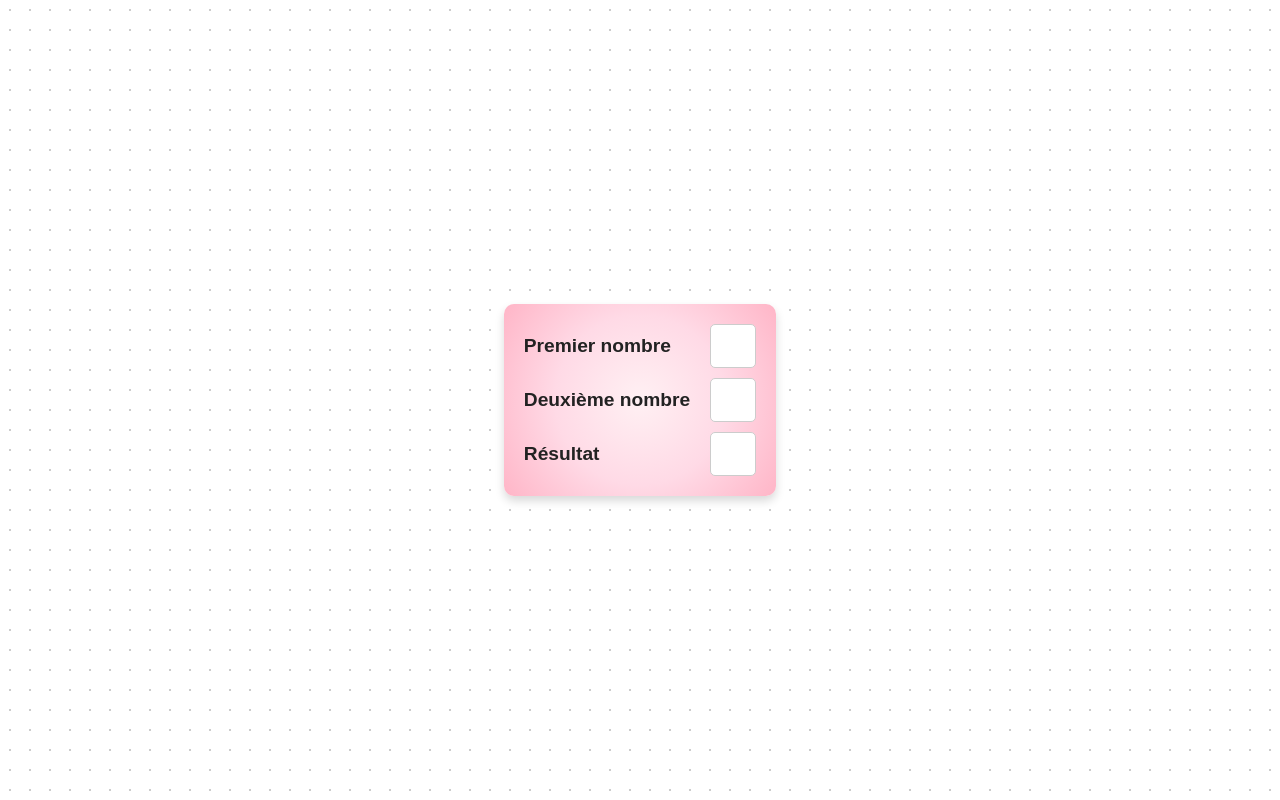
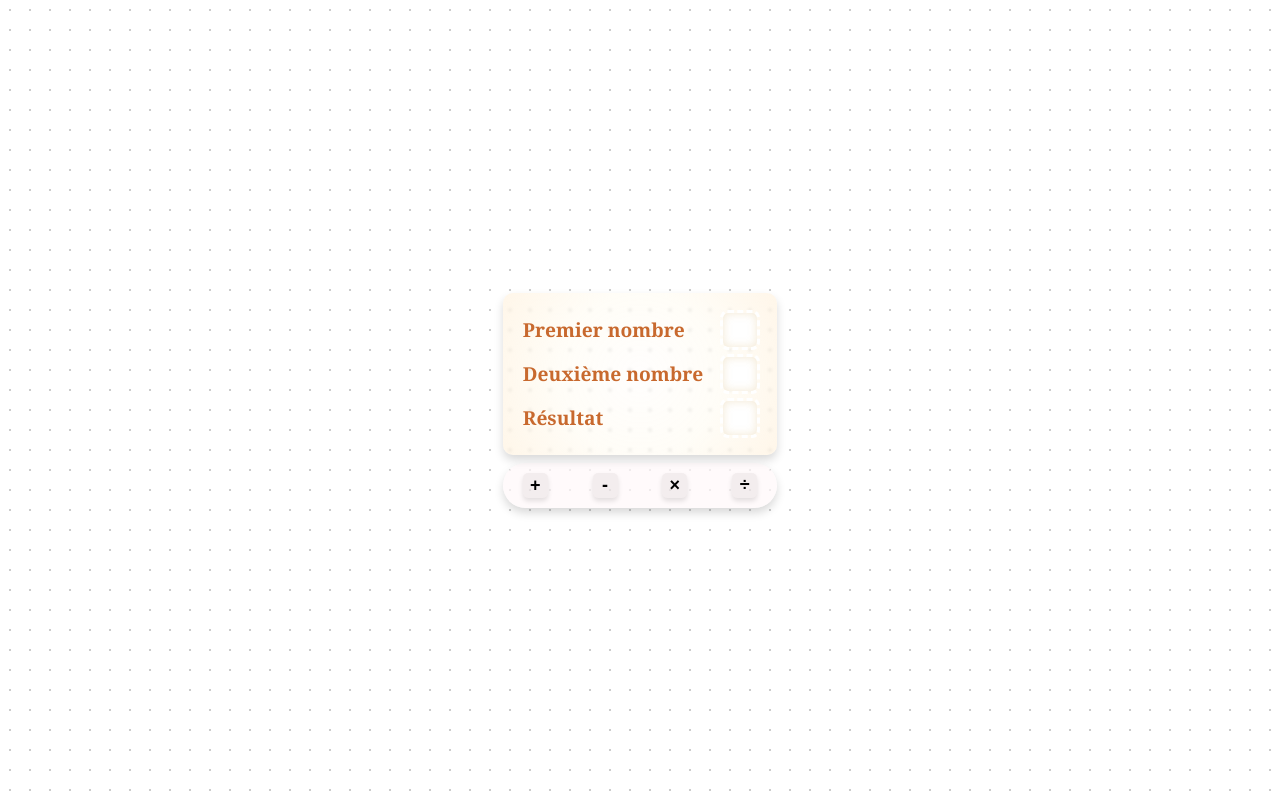
Before and after one commit to MrFlamesJr/lab1-calculator, an Angular app: page / in a window 1280 px wide. Built offline with nearby package versions, Linux system fonts and the light colour scheme.

Commit message:
basic calculator layout

```diff
--- a/src/app/app.css
+++ b/src/app/app.css
@@ -9,6 +9,6 @@
     align-items: center;
     height:100%;
     width :100%;
-    background-image: radial-gradient(var(--grid-dots) 1px, transparent 1px);
+    background-image: radial-gradient(#ccc 1px, transparent 1px);
     background-size: 20px 20px;
 }
--- a/src/app/basic-calculator/basic-calculator.css
+++ b/src/app/basic-calculator/basic-calculator.css
@@ -1,6 +1,53 @@
+
+::selection {
+  background: #ef5800;
+  color: white;
+}
+
 .calculator-container {
-    background: #fff0f3;
-    background: radial-gradient(circle,rgba(255, 240, 243, 1) 0%, rgba(255, 218, 230, 1) 51%, rgb(255, 181, 199) 100%);
+    display: flex;
+    flex-direction:column;
+    gap:8px;
+}
+
+.operation-row {
+    display: flex;
+    justify-content: space-between;
+    align-items: center;
+    background: #fff8f9b5;
+    border-radius: 100px;
+    padding:10px 20px;
+    box-shadow: 0 5px 10px rgba(0, 0, 0, 0.152);
+
+}
+
+.operation-row button{
+    background-color: rgba(123, 114, 121, 0.095);
+    border: none;
+    border-radius: 5px;
+    width: 25px;
+    height:25px;
+    font-size: large;
+    font-weight: bold;
+    cursor: pointer;
+    box-shadow: 0 3px 5px rgba(0, 0, 0, 0.115);
+    transition: transform 0.2s;
+}
+
+.operation-row button:hover{
+    background-color: rgba(123, 114, 121, 0.2);
+    transform:scale(1.2)
+}
+
+.operation-row button:active{
+    box-shadow: 0 2px 5px rgba(0, 0, 0, 0.055);
+
+}
+
+.calculator-container .rows {
+    background: #ffd79e2c;
+    background: radial-gradient(circle,rgba(255, 246, 240, 0.153) 0%, rgba(255, 245, 218, 0.214) 51%, rgba(255, 233, 201, 0.405) 100%);
+    backdrop-filter: blur(1.5px);
     border-radius: 10px;
     padding:20px;
     box-shadow: 0 5px 10px rgba(0, 0, 0, 0.152);
@@ -8,25 +55,51 @@
     display:flex;
     flex-direction: column;
     gap:10px;
+    color:rgb(200, 105, 46)
 
 }
 
-.calculator-container div{
+.calculator-container .rows div{
     display: flex;
     justify-content: space-between;
     align-items: center;
     gap :20px;
 }
 
-.calculator-container h3 {
+.calculator-container .rows h3 {
     margin: 0;
     font-size: 1.2rem;
     color: var(--text);
 }
 
-.calculator-container input {
-    width:40px;
-    height:40px;
+.calculator-container .rows input {
+    width:30px;
+    height:30px;
+    padding:2px 2px;
     border-radius: 5px;
     border: 1px solid var(--grid-dots);
+    text-align: center;
+
+    box-shadow:inset 0 0 10px rgba(213, 173, 100, 0.285);
+    outline: white dashed 3px;
+
+    transition: all 0.2s cubic-bezier(0.34, 1.56, 0.64, 1);
+    font-family: Cambria, Cochin, Georgia, Times, 'Times New Roman', serif;
+
 }
+
+.calculator-container .rows input:hover{
+    box-shadow:inset 0 0 5px rgba(192, 100, 20, 0.285);
+    outline: rgb(255, 163, 25) dashed 4px
+}
+
+.calculator-container .rows input:focus{
+    box-shadow:inset 0 0 5px rgba(213, 175, 100, 0.285);
+    outline: rgb(255, 194, 128) dashed 3px
+}
+
+/* This is to remove the little arrows in the number inputs */
+input[type="number"]::-webkit-inner-spin-button,
+input[type="number"]::-webkit-outer-spin-button {
+  -webkit-appearance: none;
+}
--- a/src/app/basic-calculator/basic-calculator.html
+++ b/src/app/basic-calculator/basic-calculator.html
@@ -1,5 +1,29 @@
 <div class="calculator-container">
-  <div><h3>Premier nombre</h3><input type="number"></div>
-  <div><h3>Deuxième nombre</h3><input type="number"></div>
-  <div><h3>Résultat</h3><input type="number" readonly></div>
+  <div class="rows">
+    <div><h3>Premier nombre</h3>
+
+      <input
+        type="number"
+        #inputFirst
+        (focus)="$any($event.target).select()">  <!-- auto selects text on focus -->
+
+
+    </div>
+    <div><h3>Deuxième nombre</h3>
+
+      <input
+        type="number"
+        #inputSecond
+        (focus)="$any($event.target).select()">  <!-- auto selects text on focus -->
+
+    </div>
+    <div><h3>Résultat</h3><input type="number" readonly [value]="answer"></div>
+  </div>
+
+  <div class="operation-row"> <!-- lays out the 4 operation buttons with the same method call -->
+    @for (operator of ['+', '-', '×', '÷']; track operator) {
+      <button (click)="calculate(operator, inputFirst.value, inputSecond.value)">{{ operator }}</button>
+    }
+  </div>
+
 </div>
--- a/src/app/basic-calculator/basic-calculator.ts
+++ b/src/app/basic-calculator/basic-calculator.ts
@@ -6,4 +6,33 @@ import { Component } from '@angular/core';
   styleUrl: './basic-calculator.css',
   templateUrl: './basic-calculator.html',
 })
-export class BasicCalculator {}
+export class BasicCalculator {
+
+  answer: number | null = null;
+
+
+  calculate = (operator: string, first: string, second: string) => {
+    //strings because html inputs are strings
+
+    console.log(first, operator, second);
+    // calculate and set this.answer (this automatically sets it in the DOM because of [value]=)
+  }
+}
+
+
+
+
+
+
+/*
+  //possible solution:
+
+  operations: { [key: string]: (a: number, b: number) => number } = {
+    '+': (a, b) => a + b,
+    '-': (a, b) => a - b,
+    '×': (a, b) => a * b,
+    '÷': (a, b) => a / b
+  };
+
+  this.operations[operator](Number(first), Number(second));
+ */
--- a/src/styles.css
+++ b/src/styles.css
@@ -1,18 +1,7 @@
 body, html{
     height: 100%;
     margin:0;
-    font-family: Arial, Helvetica, sans-serif;
+    font-family:Georgia, 'Times New Roman', Times, serif;
+        user-select: auto;
+
 }
-
-:root {
-    --primary: #4f46e5;
-    --secondary: #7c3aed;
-    --background: #f5f5f5;
-    --surface: #ffffff;
-    --text: #222222;
-    --text-muted: #666666;
-    --success: #22c55e;
-    --error: #ef4444;
-
-    --grid-dots:#ccc;
-}
```
